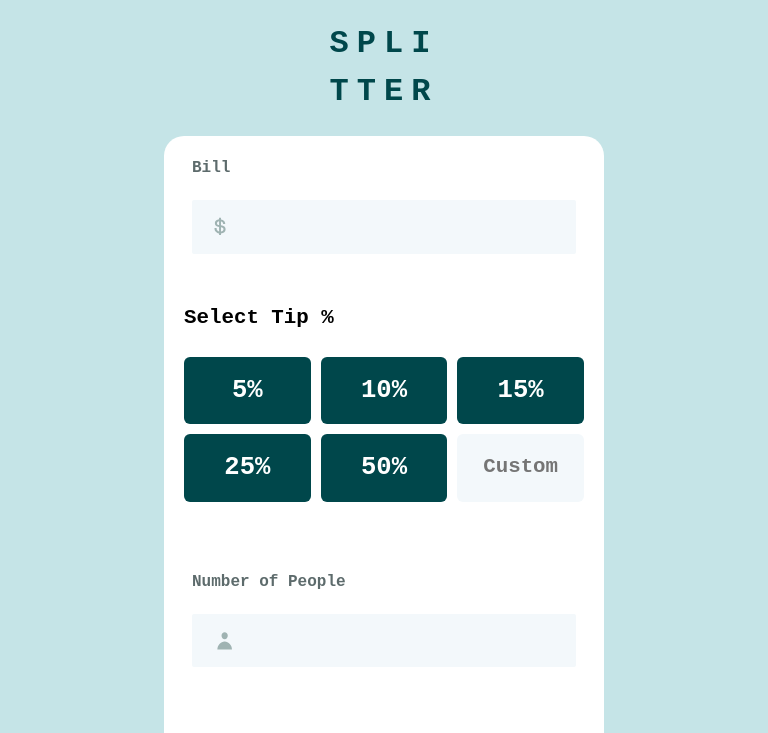
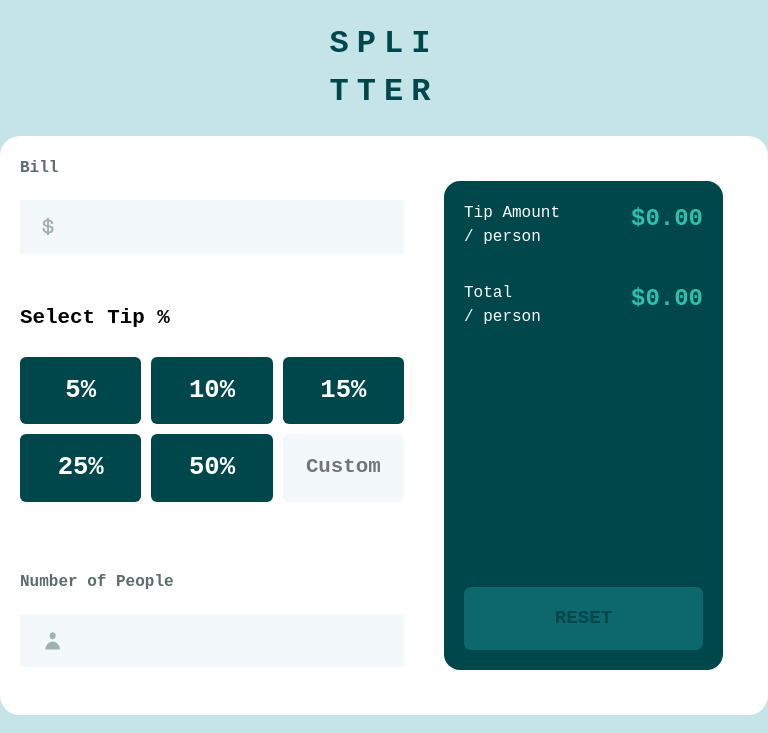
Before and after one commit to SaiprasadBH/Splitter-App, a React (Vite) app: page / in a window 768 px wide. Shown: the top 733 px of the page. Built offline with nearby package versions, Linux system fonts and the light colour scheme.

Commit message:
altered grid layout for app

```diff
--- a/src/App.css
+++ b/src/App.css
@@ -94,12 +94,13 @@ body {
 }
 
 /* Tablets */
-@media (max-width: 1100px) {
+@media (min-width: 570px) and (max-width: 1100px) {
   .container {
-    grid-template-columns: 1fr;
+    grid-template-columns: 1fr 1fr;
     padding: 20px;
     gap: 15px;
   }
+
   .splitter {
     min-height: 2.5rem;
   }
```
Also changed, not shown: 1 other file (tests, documents, lock files or other folders).
